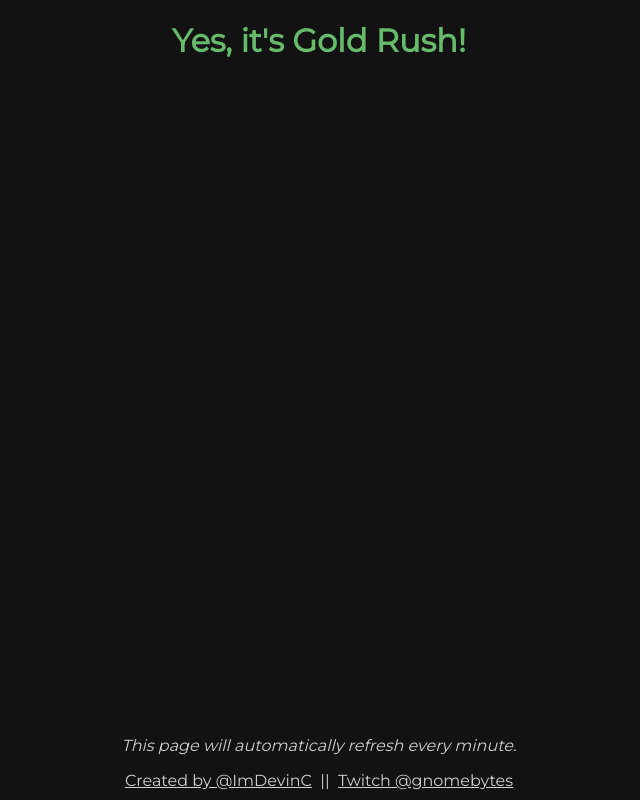
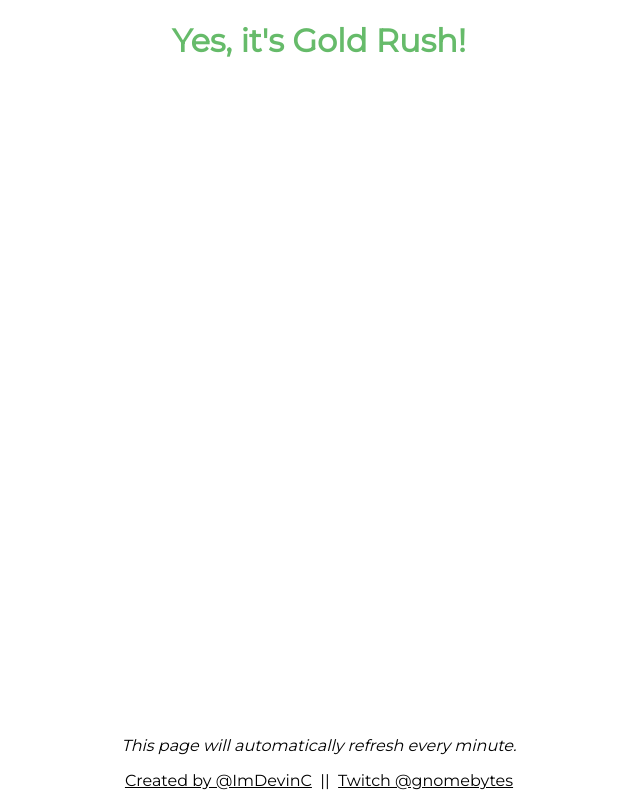
Before and after one commit to ImDevinC/gold-rush, a plain HTML site: page index.html in a window 1280 px wide. Shown: the whole page, without its empty margins (321-961 px from the left). Drawn offline with Linux system fonts and the light colour scheme.

Commit message:
Add theme options

```diff
--- a/index.html
+++ b/index.html
@@ -8,9 +8,20 @@
             body, a {
                 font-family: 'Montserrat', sans-serif;
                 text-align: center;
-                background-color: #121212;
-                color: rgba(255,255,255,.8);
+            }
 
+            @media (prefers-color-scheme: light) {
+                body, a {
+                    background-color: #FFF;
+                    color: #000;
+                }
+            }
+
+            @media (prefers-color-scheme: dark) {
+                body, a  {
+                    background-color: #121212;
+                    color: rgba(255,255,255,.8)
+                }
             }
 
             #gr-yes {
```
